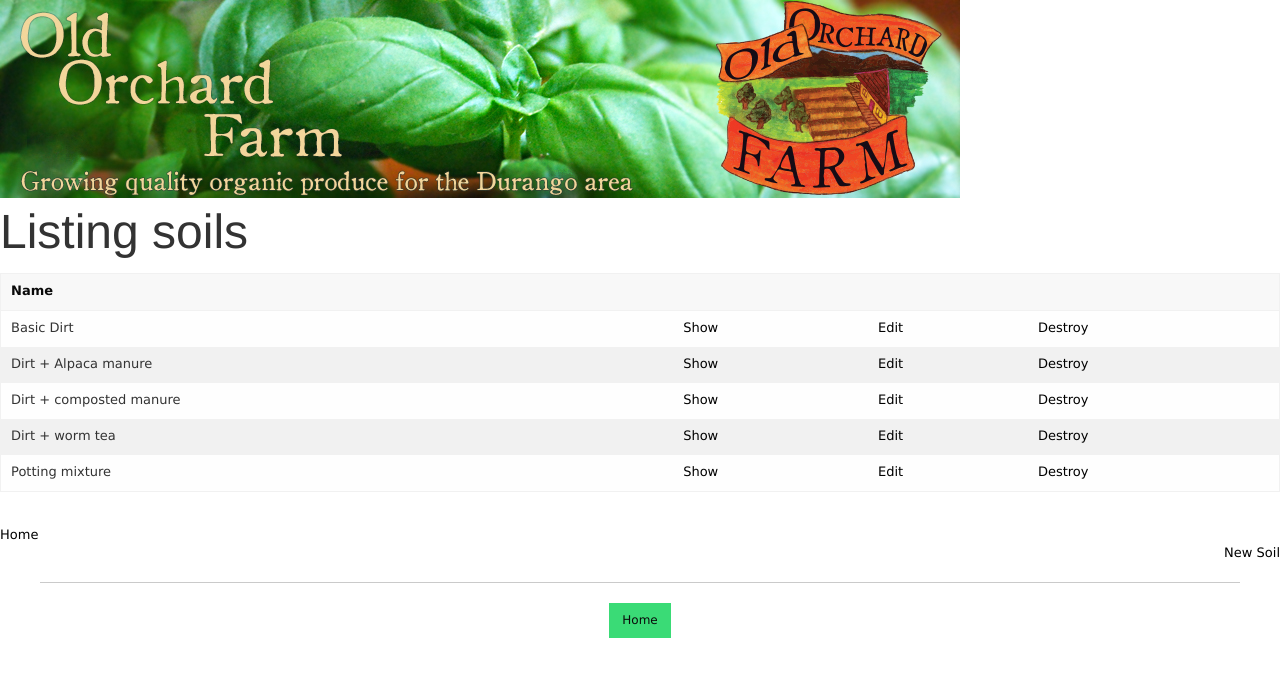
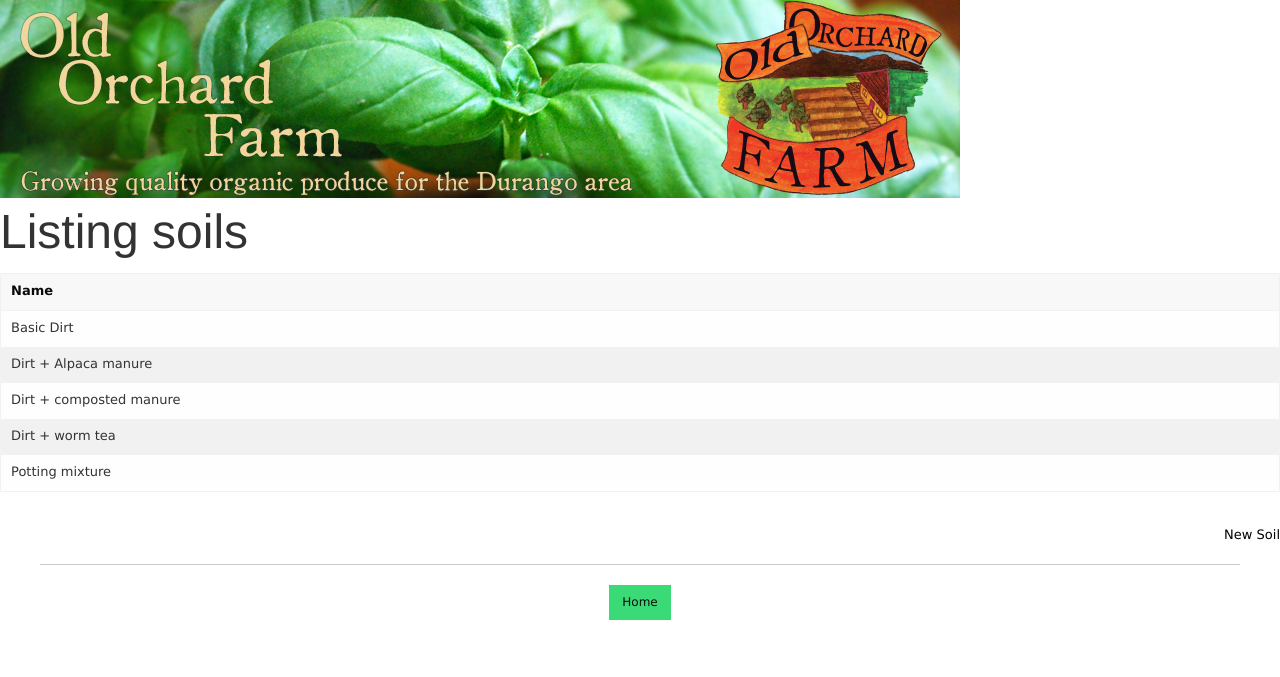
Before and after one commit to Shadoath/OOF, a Rails app: page /soils in a window 1280 px wide. Shown: the top 677 px of the page. Run offline with Rails 7, Linux system fonts and the light colour scheme; data comes from the database, SQL or seed files in the repository; style sheets or scripts are compiled from the project's sources; some libraries are stand-ins or nearby versions.

Commit message:
More icons. Head image now links to home, fixed plantings page

```diff
--- a/app/views/active_plant_records/index.html.erb
+++ b/app/views/active_plant_records/index.html.erb
@@ -24,7 +24,7 @@
                   <td><%= ap_records.count_active %></td>
                   <td><%= ap_records.nutrients_added %></td>
                   <td><%= ap_records.comment %></td>
-                 <td><%= link_to 'Show', ap_records %> | <%= link_to 'Edit', edit_active_plant_record_path(ap_records) %> | <%= link_to 'Destroy', ap_records, method: :delete, data: { confirm: 'Are you sure?' } %></td>
+                 <td><%= link_to raw('<i class="fi-eye"></i>'), ap_records %> | <%= link_to raw('<i class="fi-pencil"></i>'), edit_active_plant_record_path(ap_records) %> | <%= link_to raw('<i class="fi-trash"></i>'), ap_records, method: :delete, data: { confirm: 'Are you sure?' } %></td>
               <% end %>
             </tr>
           <% end %>
--- a/app/views/base/_header.html.erb
+++ b/app/views/base/_header.html.erb
@@ -5,5 +5,5 @@
 </head>
 <div class="row">
    <div class="columns mall-12">
-   <%= image_tag("oof.jpg", data: { src: "oof.oof", src_retina: "oof.oof" } )
+   <%=  link_to((image_tag("oof.jpg", data: { src: "oof.oof", src_retina: "oof.oof" } )) , '/')
 %>
--- a/app/views/daily_records/index.html.erb
+++ b/app/views/daily_records/index.html.erb
@@ -38,6 +38,7 @@
     <% end %>
   </tbody>
 </table>
+<%= link_to 'New Daily data', new_daily_record_path, { :class=>"button small round success" } %>
 
 <%= render 'weather' %>
 
@@ -45,4 +46,3 @@
 
 
 <br>
-<%= link_to 'New Daily data', new_daily_record_path, { :class=>"button small round success" } %>
--- a/app/views/harvest_types/edit.html.erb
+++ b/app/views/harvest_types/edit.html.erb
@@ -4,12 +4,12 @@
 
 <div class="row">
    <div class="small-4 columns">
-      <%= link_to 'All Harvesting Types', harvest_types_path %>
+      <%= link_to 'All Harvest Types', harvest_types_path %>
    </div>
    <div class="small-4 columns">
       <p class="text-center"><%= link_to 'Show', @harvest_type %> </p>
    </div>
    <div class="small-4 columns">
-      <p class="text-right"><%= link_to 'New Harvesting Type', new_harvesting_type_path, { :class=>"button small round success" } %></p>
+      <p class="text-right"><%= link_to 'New Harvesting Type', new_harvest_type_path, { :class=>"button small round success" } %></p>
    </div>
 </div>
--- a/app/views/harvest_types/show.html.erb
+++ b/app/views/harvest_types/show.html.erb
@@ -6,4 +6,4 @@
 </p>
 
 <%= link_to 'Edit', edit_harvest_type_path(@harvest_type) %> |
-<%= link_to 'Back', harvest_types_path %>
+<%= link_to 'All Harvest Types', harvest_types_path %>
--- a/app/views/plantings/index.html.erb
+++ b/app/views/plantings/index.html.erb
@@ -23,8 +23,8 @@
         <td><%= planting.count_planted %></td>
         <td><%= planting.date_planted %></td>
         <td><%= link_to raw('<i class="fi-pencil"></i>'), edit_planting_path(planting), :title => "Edit this Planting" %> |
-            <%= link_to raw('<i class="fi-eye"></i>'), planting, :title => "View this planting" %></td>
-        <td><%= link_to raw('<i class="fi-trash"></i>'),, planting, method: :delete, data: { confirm: 'Are you sure?' } %></td>
+            <%= link_to raw('<i class="fi-eye"></i>'), planting, :title => "View this planting" %> |
+        <%= link_to raw('<i class="fi-trash"></i>'), planting, method: :delete, data: { confirm: 'Are you sure?' } %></td>
       </tr>
     <% end %>
   </tbody>
--- a/app/views/soils/index.html.erb
+++ b/app/views/soils/index.html.erb
@@ -4,7 +4,7 @@
      <thead>
        <tr>
          <th>Name</th>
-         <th colspan="3"></th>
+         <th></th>
        </tr>
      </thead>
 
@@ -12,16 +12,17 @@
        <% @soils.each do |soil| %>
          <tr>
            <td><%= soil.name %></td>
-           <td><%= link_to 'Show', soil %></td>
-           <td><%= link_to 'Edit', edit_soil_path(soil) %></td>
-           <td><%= link_to 'Destroy', soil, method: :delete, data: { confirm: 'Are you sure?' } %></td>
+            <td>
+              <%= link_to raw('<i class="fi-eye"></i>'), soil %>
+              <%= link_to raw('<i class="fi-pencil"></i>'), edit_soil_path(soil) %>
+              <%= link_to raw('<i class="fi-trash"></i>'), soil, method: :delete, data: { confirm: 'Are you sure?' } %>
+            </td>
          </tr>
        <% end %>
      </tbody>
    </table>
    <br>
    <div class="small-4 columns">
-      <%= link_to 'Home', '/' %>
    </div>
    <div class="small-4 columns">
 
```
